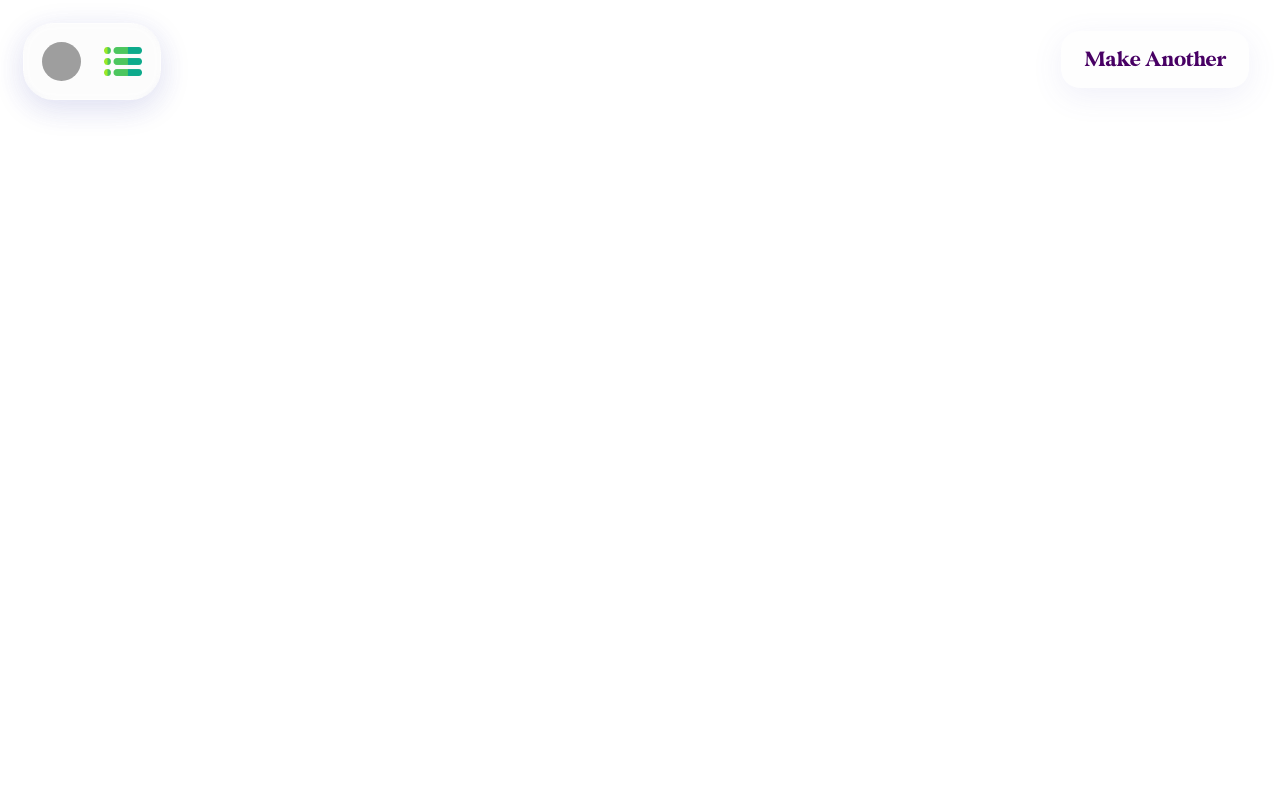
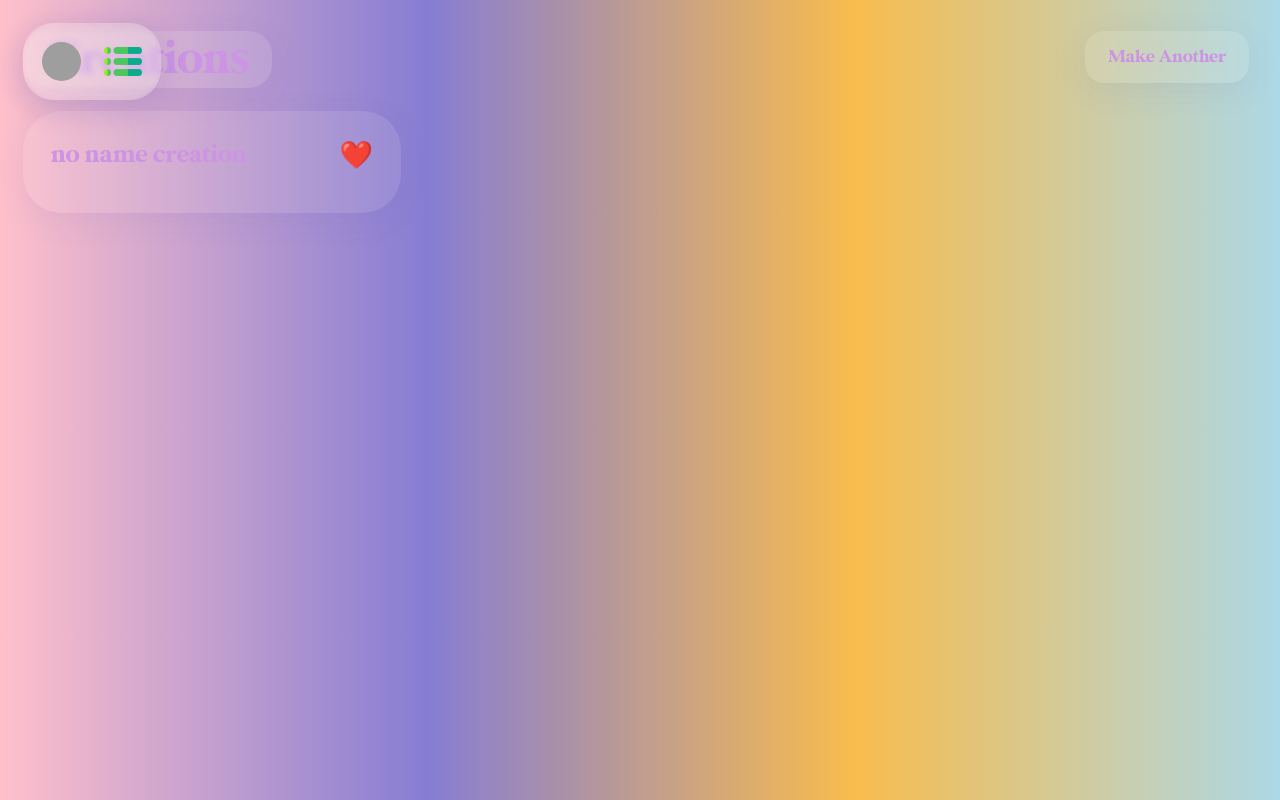
Before and after one commit to jmhar3/glasshouse, a React (Create React App) app: page /creations in a window 1280 px wide. Built offline with nearby package versions, Linux system fonts and the light colour scheme; no server answers; grey boxes are pictures that could not be loaded.

Commit message:
swatches layout

```diff
--- a/src/Nav/nav.css
+++ b/src/Nav/nav.css
@@ -19,7 +19,6 @@ header {
     backdrop-filter: blur( 3.0px );
     -webkit-backdrop-filter: blur( 3.0px );
     border-radius: 2.4vw;
-    transition: width 1.2s, height 1.2s;
 }
 
 #menu-head {
--- a/src/components/Palette.js
+++ b/src/components/Palette.js
@@ -1,5 +1,6 @@
 import {Component} from 'react';
 import { ChromePicker } from 'react-color';
+import bin from '../images/garbage.png'
 
 export default class Palette extends Component {
 
@@ -8,28 +9,28 @@ export default class Palette extends Component {
       <>
         <input type="text" placeholder="Name Your Creation" id="name-swatch" />
         <div id="palette-generator">
-            <div className="colour-generator" style={{backgroundColor: "rgb(107, 64, 46)"}}>
-                <img src="./images/garbage.png" class="hidden" />
+            <div className="colour-generator" style={{backgroundColor: "lavenderblush"}}>
+                <img src={bin} class="hidden" />
                 <h5>3WC503</h5>
             </div>
-            <div className="colour-generator" style={{backgroundColor: "rgb(33, 24, 18)"}}>
-                <img src="./images/garbage.png" class="hidden" />
+            <div className="colour-generator" style={{backgroundColor: "lavender"}}>
+                <img src={bin}class="hidden" />
                 <h5>3WC503</h5>
             </div>
-            <div className="colour-generator" style={{backgroundColor: "rgb(17, 65, 43)"}}>
-                <img src="./images/garbage.png" class="hidden" />
+            <div className="colour-generator" style={{backgroundColor: "aliceblue"}}>
+                <img src={bin}class="hidden" />
                 <h5>3WC503</h5>
             </div>
-            <div className="colour-generator" style={{backgroundColor: "rgb(103, 62, 33)"}}>
-                <img src="./images/garbage.png" class="hidden" />
+            <div className="colour-generator" style={{backgroundColor: "lightpink"}}>
+                <img src={bin}class="hidden" />
                 <h5>3WC503</h5>
             </div>
-            <div className="colour-generator" style={{backgroundColor: "rgb(97, 24, 44)"}}>
-                <img src="./images/garbage.png" class="hidden" />
+            <div className="colour-generator" style={{backgroundColor: "lightblue"}}>
+                <img src={bin}class="hidden" />
                 <h5>3WC503</h5>
             </div>
         </div>
-        <ChromePicker />
+        {/* <ChromePicker /> */}
       </>
     )
   }
--- /dev/null
+++ b/src/components/SwatchCard.js
@@ -0,0 +1,17 @@
+import React from 'react';
+
+const SwatchCard = ({ name, colours, index }) => (
+    <div className="swatch-card" key={index}>
+        <div className="card-head">
+            <h4 className="swatch-name">{name}</h4>
+            <h4 className="like-button">❤️</h4>
+        </div>
+        <div className="colours">
+            {colours.map((colour, index) => (
+                <div key={index} style={{backgroundColour: colour}} />
+            ))}
+        </div>
+    </div>
+)
+
+export default SwatchCard;
--- a/src/components/Swatches.js
+++ b/src/components/Swatches.js
@@ -1,7 +1,26 @@
-const Swatches = () => {
-    return(
-        <div></div>
-    )
+import { Component } from 'react';
+import SwatchCard from './SwatchCard'
+
+export default class Swatches extends Component {
+    constructor() {
+        super();
+        this.state = {
+            name: "no name creation",
+            colours: [[44, 43, 44], [90, 83, 82], "N", "N", "N"]
+        };
+    }
+
+    componentDidMount() {
+        fetch('http://colormind.io/api/')
+            .then(res => res.json())
+            .then(swatchData => this.setState({ name: swatchData.name, colours: swatchData.colours }))
+    }
+
+    render() {
+        return (
+            <>
+                <SwatchCard name={this.state.name} colours={this.state.colours} />
+            </>
+        )
+    }
 }
-
-export default Swatches
--- a/src/pages/CreationsPage.js
+++ b/src/pages/CreationsPage.js
@@ -6,6 +6,9 @@ const CreationsPage = () => {
     return(
         <div id="homepage">
             <Link to='/palette' className="action-button">Make Another</Link>
+            <div className="page-title">
+                <h1 className="title">Creations</h1>
+            </div>
             <Swatches />
         </div>
     )
--- a/src/pages/HomePage.js
+++ b/src/pages/HomePage.js
@@ -6,6 +6,9 @@ const HomePage = () => {
     return(
         <div id="homepage">
             <Link to='/palette' className="action-button">Make Your Own</Link>
+            <span className="page-title">
+                <h1 className="title">Swatches</h1>
+            </span>
             <Swatches />
         </div>
     )
--- a/src/pages/PalettePage.js
+++ b/src/pages/PalettePage.js
@@ -1,6 +1,7 @@
 import {Component} from 'react';
 import Palette from '../components/Palette';
 import PaletteTools from '../components/PaletteTools'
+import './palette.css'
 
 const PalettePage = () => {
     return (
--- /dev/null
+++ b/src/pages/palette.css
@@ -0,0 +1,77 @@
+#palette-menu {
+    position: fixed;
+    display: flex;
+    gap: 1.8vw;
+    z-index: 1;
+    right: 1.8vw;
+    top: 1.8vw;
+}
+
+.palette-menu-item, input {
+    background-color: rgba(245, 245, 245, 0.09);
+    padding: 1.8vw;
+    height: 3vw;
+    border: none;
+    border-radius: 3vw;
+    box-shadow: 0 8px 32px 0 rgba(84, 90, 184, 0.09);
+    backdrop-filter: blur( 3.0px );
+    -webkit-backdrop-filter: blur( 3.0px );
+    text-align: center;
+}
+
+.palette-menu-item:hover {
+    background-color: rgba(245, 245, 245, 0.15);
+    box-shadow: 0 8px 32px 0 rgba(84, 90, 184, 0.12);
+    cursor: pointer;
+}
+
+.palette-menu-item img {
+    width: 3vw;
+}
+
+#name-swatch {
+    padding: 0.9vw;
+    position: fixed;
+    top: 2.4vw;
+    left: 50%;
+    transform: translateX(-50%);
+    z-index: 1;
+}
+
+input:hover {
+    background-color: rgba(245, 245, 245, 0.15);
+    box-shadow: 0 8px 32px 0 rgba(84, 90, 184, 0.15);
+}
+
+input:focus {
+    outline: none;
+    background-color: rgba(245, 245, 245, 0.3);
+    box-shadow: 0 8px 32px 0 rgba(84, 90, 184, 0.3);
+}
+
+#palette-generator {
+    width: 100%;
+    position: fixed;
+    top: 0;
+    left: 0;
+    display: flex;
+}
+
+.colour-generator {
+    width: 20%;
+    text-align: center;
+    padding-top: 80%;
+}
+
+.colour-generator img {
+    width: 3vw;
+    cursor: pointer;
+}
+
+.colour-generator h5 {
+    margin-top: 1.8vw;
+    color: white;
+    mix-blend-mode: difference;
+    text-shadow: 0 8px 32px 0 rgba(84, 90, 184, 0.12);
+    cursor: pointer;
+}
--- a/src/pages/swatches.css
+++ b/src/pages/swatches.css
@@ -1,7 +1,25 @@
-main {
-    padding-top: 12vw;
-    padding-left: 2.4vw;
-    padding-right: 2.4vw;
+body {
+    padding-top: 2.4vw;
+    padding-left: 1.8vw;
+    padding-right: 1.8vw;
+}
+
+.page-title{
+    display: flex;
+    text-align: center;
+}
+
+.title {
+    text-align: center;
+    margin-bottom: 1.8vw;
+    padding-left: 1.8vw;
+    padding-right: 1.8vw;
+    background-color: rgba(245, 245, 245, 0.12);
+    box-shadow: 0 8px 32px 0 rgba(84, 90, 184, 0.09);
+    backdrop-filter: blur( 3.0px );
+    -webkit-backdrop-filter: blur( 3.0px );
+    border-radius: 1.8vw;
+    width: fit-content;
 }
 
 .action-button {
@@ -37,8 +55,8 @@ main {
     width: 26.1%;
     background-color: rgba(250, 242, 242, 0.10);
     border: .45vw solid transparent;
-    border-radius: 4.2vw;
-    padding: 2.1vw;
+    border-radius: 3vw;
+    padding: 1.8vw;
     display: grid;
     box-shadow: 0 8px 32px 0 rgba(84, 90, 184, 0.09);
     backdrop-filter: blur( 3.0px );
--- a/src/typography/typography.css
+++ b/src/typography/typography.css
@@ -16,32 +16,31 @@
 h1, h2, h3, h4, h5, p, div, a, button, li, input {
     font-family: 'Glamour-Regular';
     font-weight: normal;
-    color: rgb(72, 0, 100);
+    color: rgb(204, 148, 226);
 }
 
 h1 {
-    font-size: 6.9vw;
+    font-size: 3.9vw;
 }
 
 h2 {
-    font-size: 6vw;
+    font-size: 3vw;
 }
 
 h3 {
-    font-size: 4.5vw;
+    font-size: 2.4vw;
 }
 
 h4, li {
     font-size: 2.1vw;
 }
 
-h5, a, input {
+h5, input {
     font-size: 1.8vw;
 }
 
-p, div {
+p, div, a {
     font-size: 1.5vw;
-    color: rgb(18, 0, 46);
 }
 
 button {
```
Also changed, not shown: src/Nav/Nav.js (+9 -0 lines).
